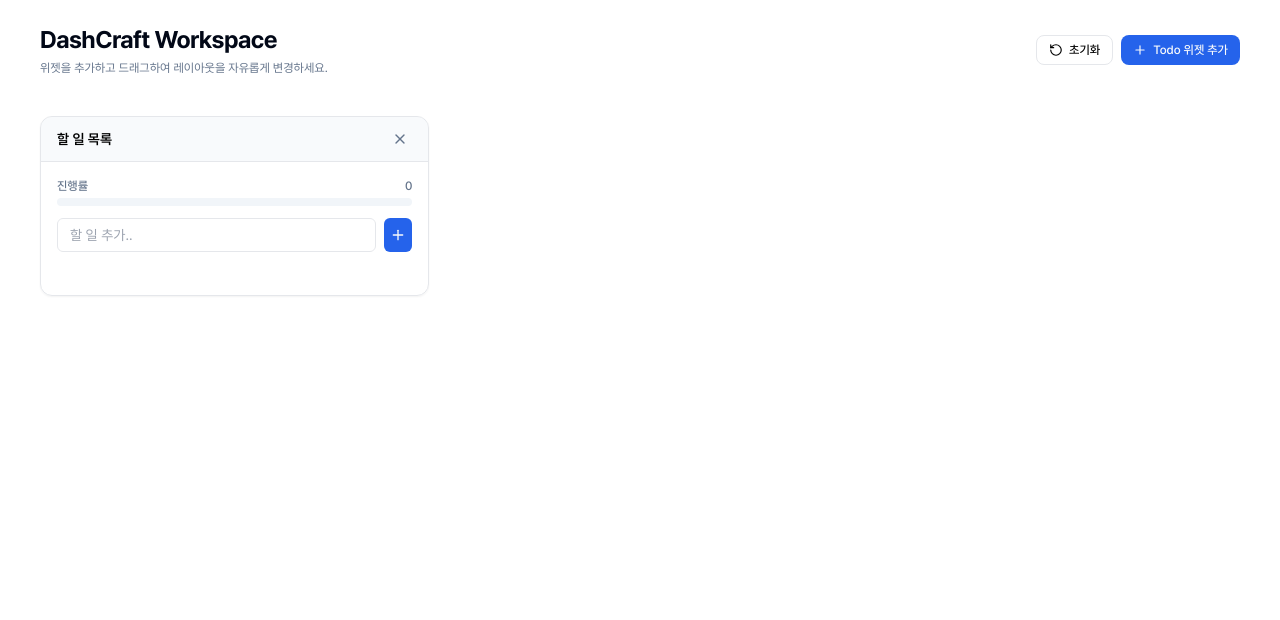
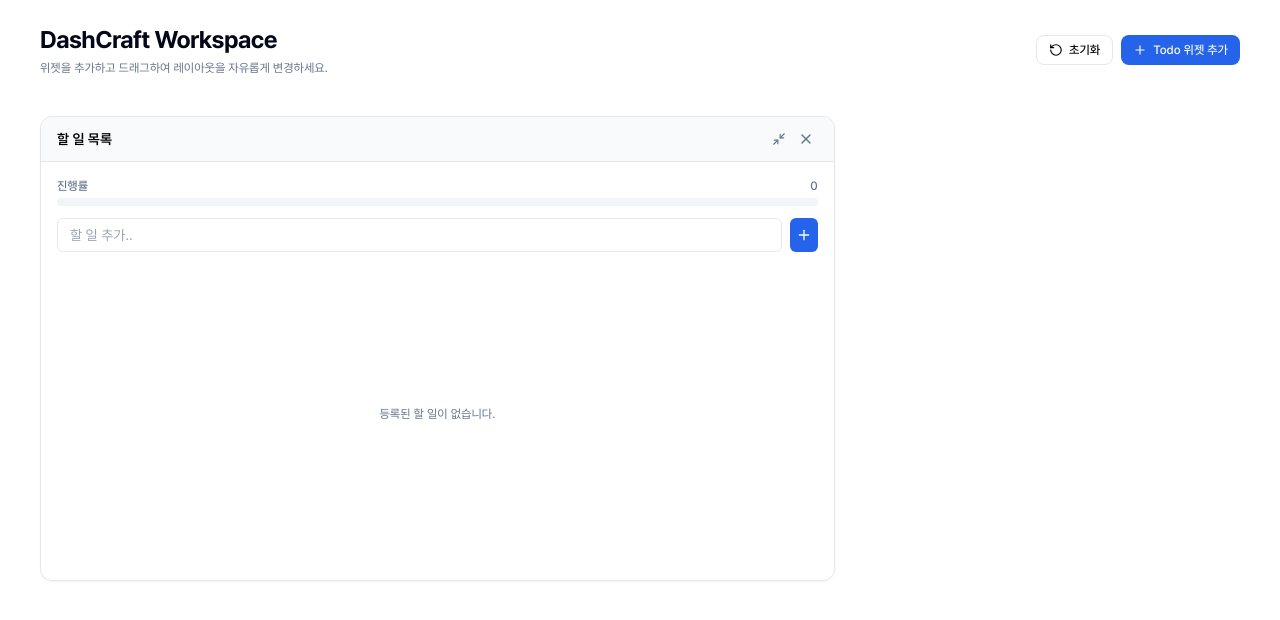
Before and after one commit to jaywai-lee/DashCraft, a Next.js app: page /dashboard in a window 1280 px wide. Both pictures are taken after a click on the button "Todo 위젯 추가". Shown: the top 620 px of the page. Built offline with nearby package versions, Linux system fonts and the light colour scheme.

Commit message:
feat: 위젯 크기 조절(1x1 / 2x2) 기능 및 가변 목록 높이 구현 (#12)

```diff
--- a/src/entities/widget/ui/WidgetFrame.tsx
+++ b/src/entities/widget/ui/WidgetFrame.tsx
@@ -2,16 +2,22 @@
 
 import { useTodoStore } from "@/features/todo-widget/model/useTodoStore";
 import { useDashboardStore } from "@/widgets/dashboard-grid/model/useDashboardStore";
-import { X } from "lucide-react";
+import { Maximize2, Minimize2, X } from "lucide-react";
 
 interface WidgetFrameProps {
   id: string;
   title: string;
+  width?: number;
   children: React.ReactNode;
 }
 
-export const WidgetFrame = ({ id, title, children }: WidgetFrameProps) => {
-  const { removeWidget } = useDashboardStore();
+export const WidgetFrame = ({
+  id,
+  title,
+  width = 1,
+  children,
+}: WidgetFrameProps) => {
+  const { removeWidget, toggleWidgetWidth } = useDashboardStore();
   const { removeWidgetTodos } = useTodoStore();
 
   const handleRemove = () => {
@@ -23,6 +29,19 @@ export const WidgetFrame = ({ id, title, children }: WidgetFrameProps) => {
     <div className="flex flex-col h-full bg-card text-card-foreground rounded-xl border shadow-sm overflow-hidden min-h-[180px]">
       <div className="flex items-center justify-between px-4 py-2.5 bg-muted/50 border-b cursor-grab active:cursor-grabbing select-none">
         <span className="font-semibold text-sm">{title}</span>
+        <div className="flex items-center gap-1">
+          <button
+            onClick={() => toggleWidgetWidth(id)}
+            className="p-1 hover:bg-accent rounded-md text-muted-foreground hover:text-foreground transition-colors"
+            title={width === 1 ? "확대하기 (2x2)" : "축소하기 (1x1)"}
+          >
+            {width === 1 ? (
+              <Maximize2 className="w-3.5 h-3.5" />
+            ) : (
+              <Minimize2 className="w-3.5 h-3.5" />
+            )}
+          </button>
+
           <button
             onClick={handleRemove}
             className="p-1 rounded-md text-muted-foreground hover:text-foreground hover:bg-muted transition-colors"
@@ -31,6 +50,7 @@ export const WidgetFrame = ({ id, title, children }: WidgetFrameProps) => {
             <X className="w-4 h-4" />
           </button>
         </div>
+      </div>
       <div className="flex-1 p-4 overflow-auto">{children}</div>
     </div>
   );
--- a/src/features/todo-widget/ui/TodoList.tsx
+++ b/src/features/todo-widget/ui/TodoList.tsx
@@ -5,11 +5,32 @@ interface TodoListProps {
   todos: TodoItemData[];
   onToggle: (id: string) => void;
   onDelete: (id: string) => void;
+  isExpanded?: boolean;
 }
 
-export const TodoList = ({ todos, onToggle, onDelete }: TodoListProps) => {
+export const TodoList = ({
+  todos,
+  onToggle,
+  onDelete,
+  isExpanded,
+}: TodoListProps) => {
+  if (todos.length === 0) {
+    return (
+      <div
+        className={`flex-1 flex items-center justify-center py-6 text-xs text-muted-foreground ${isExpanded ? "min-h-[300px]" : "min-h-[120px]"}`}
+      >
+        등록된 할 일이 없습니다.
+      </div>
+    );
+  }
   return (
-    <ul className="overflow-y-auto space-y-2 pr-1 max-h-[220px]">
+    <ul
+      className={`space-y-2 overflow-y-auto pr-1 flex-1 transition-all ${
+        isExpanded
+          ? "max-h-[480px] min-h-[300px]"
+          : "max-h-[220px] min-h-[120px]"
+      }`}
+    >
       {todos.map((todo) => (
         <li
           key={todo.id}
--- a/src/features/todo-widget/ui/TodoWidget.tsx
+++ b/src/features/todo-widget/ui/TodoWidget.tsx
@@ -8,9 +8,13 @@ import { TodoProgress } from "./TodoProgress";
 
 interface TodoWidgetProps {
   widgetId: string;
+  isExpanded?: boolean;
 }
 
-export const TodoWidget = ({ widgetId }: TodoWidgetProps) => {
+export const TodoWidget = ({
+  widgetId,
+  isExpanded = false,
+}: TodoWidgetProps) => {
   const [isMounted, setIsMounted] = useState(false);
   const {
     todos,
@@ -42,7 +46,12 @@ export const TodoWidget = ({ widgetId }: TodoWidgetProps) => {
         onChangeText={setInputText}
         onSubmit={addTodo}
       />
-      <TodoList todos={todos} onToggle={toggleTodo} onDelete={deleteTodo} />
+      <TodoList
+        todos={todos}
+        onToggle={toggleTodo}
+        onDelete={deleteTodo}
+        isExpanded={isExpanded}
+      />
     </div>
   );
 };
--- a/src/widgets/dashboard-grid/model/useDashboardStore.ts
+++ b/src/widgets/dashboard-grid/model/useDashboardStore.ts
@@ -8,6 +8,7 @@ interface DashboardState {
   removeWidget: (id: string) => void;
   updateLayouts: (layouts: LayoutItem[]) => void;
   setWidgets: (widgets: Widget[]) => void;
+  toggleWidgetWidth: (id: string) => void;
   resetDashboard: () => void;
 }
 
@@ -46,6 +47,19 @@ export const useDashboardStore = create<DashboardState>()(
 
       setWidgets: (widgets) => set({ widgets }),
 
+      toggleWidgetWidth: (id: string) =>
+        set((state) => ({
+          widgets: state.widgets.map((widget) => {
+            if (widget.id !== id) return widget;
+            const currentW = widget.layout.w || 1;
+            const newW = currentW === 1 ? 2 : 1;
+            return {
+              ...widget,
+              layout: { ...widget.layout, w: newW },
+            };
+          }),
+        })),
+
       resetDashboard: () => set({ widgets: INITIAL_WIDGETS }),
     }),
     {
--- a/src/widgets/dashboard-grid/ui/SortableWidget.tsx
+++ b/src/widgets/dashboard-grid/ui/SortableWidget.tsx
@@ -27,10 +27,15 @@ export const SortableWidget = ({ widget }: SortableWidgetProps) => {
     zIndex: isDragging ? 50 : 1,
   };
 
+  const colSpanClass =
+    widget.layout.w === 2 ? "col-span-1 md:col-span-2" : "col-span-1";
+
+  const isExpanded = widget.layout.w === 2;
+
   const renderWidgetContent = () => {
     switch (widget.type) {
       case "todo":
-        return <TodoWidget widgetId={widget.id} />;
+        return <TodoWidget widgetId={widget.id} isExpanded={isExpanded} />;
       default:
         return (
           <div className="text-sm text-muted-foreground">
@@ -46,9 +51,9 @@ export const SortableWidget = ({ widget }: SortableWidgetProps) => {
       style={style}
       {...attributes}
       {...listeners}
-      className="h-fit touch-none"
+      className={`h-fit touch-none select-none ${colSpanClass}`}
     >
-      <WidgetFrame id={widget.id} title={widget.title}>
+      <WidgetFrame id={widget.id} title={widget.title} width={widget.layout.w}>
         {renderWidgetContent()}
       </WidgetFrame>
     </div>
```
Lines whose indentation alone changed are shown as unchanged.
